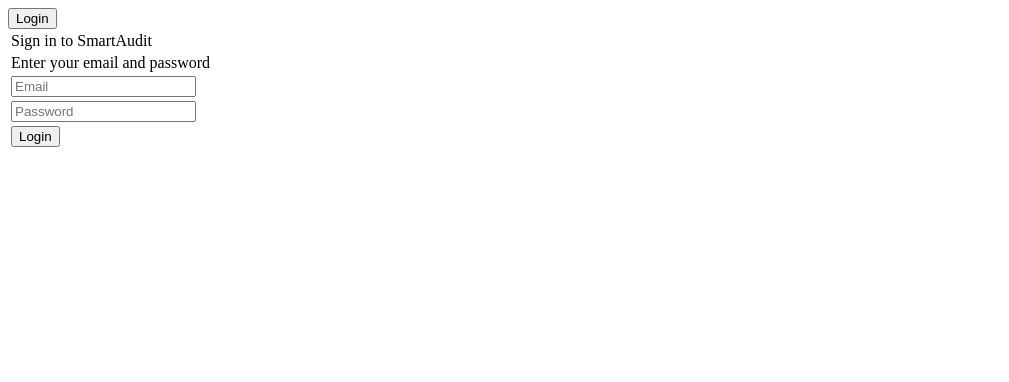
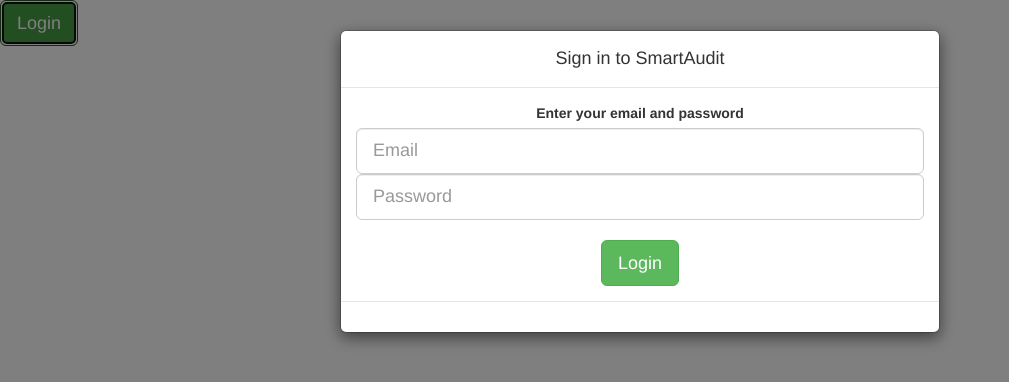
Before and after one commit to daminisinha/react-todos, a React app: page / in a window 1280 px wide. Both pictures are taken after a click on the button "Login". Shown: the top 382 px of the page, without its empty margins (0-1009 px from the left). Built offline with nearby package versions, Linux system fonts and the light colour scheme.

Commit message:
Login with bootstrap

```diff
--- a/index.html
+++ b/index.html
@@ -2,6 +2,10 @@
 <html>
   <head>
     <title>React To Dos App<</title>
+    <!-- Latest compiled and minified CSS -->
+    <link rel="stylesheet" href="https://maxcdn.bootstrapcdn.com/bootstrap/3.3.7/css/bootstrap.min.css">
+        <script src="https://ajax.googleapis.com/ajax/libs/jquery/3.1.1/jquery.min.js"></script>
+        <script src="https://maxcdn.bootstrapcdn.com/bootstrap/3.3.7/js/bootstrap.min.js"></script>
   </head>
 
   <body>
--- a/src/App.jsx
+++ b/src/App.jsx
@@ -1,6 +1,7 @@
 import React from 'react';
 import ReactDom from 'react-dom';
 import LoginButton from './LoginButton.jsx';
+
 export default class App extends React.Component{
 
   render(){
--- a/src/LoginButton.jsx
+++ b/src/LoginButton.jsx
@@ -2,19 +2,30 @@
 import LoginCredentials from './LoginCredentials.jsx';
 
 export  default class LoginButton extends React.Component{
-  constructor(props){
-    super(props);
-    this.state = {showComponent:false};
-      this.handleEvent = this.handleEvent.bind(this);
-    }
-    handleEvent(){
-      this.setState({showComponent:true});
-  }
+
   render(){
     return(
       <div>
-      <input type='button' value="Login" onClick={this.handleEvent}/>
-      {this.state.showComponent?<LoginCredentials />:null}
+      <input type='button' className="btn btn-success btn-lg" value="Login" data-toggle="modal" data-target="#myModal"/>
+      <div className="modal fade" id="myModal" role="dialog">
+        <div className="modal-dialog modal-m">
+          <div className="modal-content">
+            <div className="modal-header text-center">
+              <h4 className="modal-title">Sign in to SmartAudit</h4>
+            </div>
+            <div className="modal-body text-center" >
+            <label>Enter your email and password </label><br/>
+            <input type="text" className="form-control input-lg"  placeholder="Email"/>
+            <input type="password" className="form-control input-lg" placeholder="Password"/><br/>
+            <button type="button" className="btn btn-success btn-lg" >Login</button>
+            </div>
+            <div className="modal-footer">
+
+            </div>
+          </div>
+
+        </div>
+      </div>
       </div>
     )
   }
```
